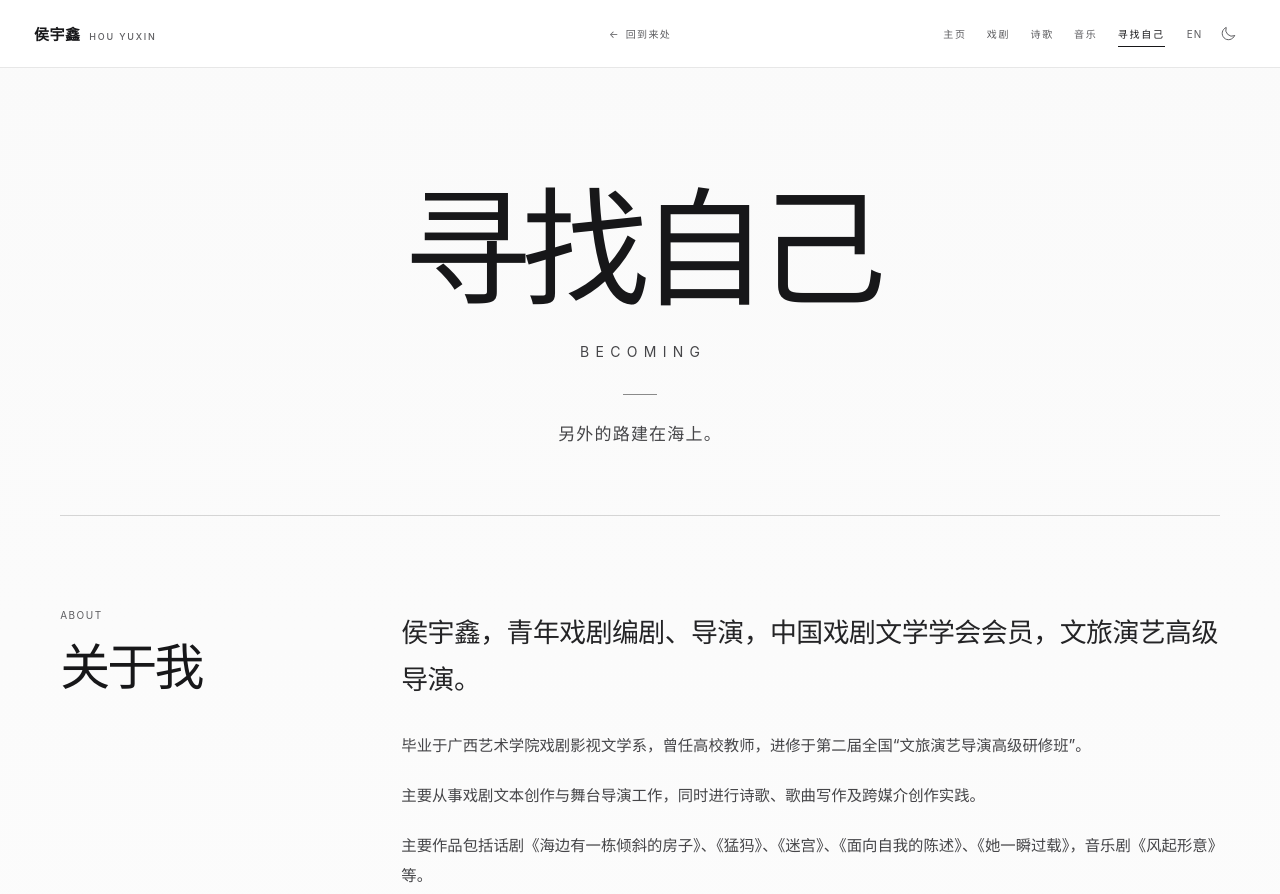
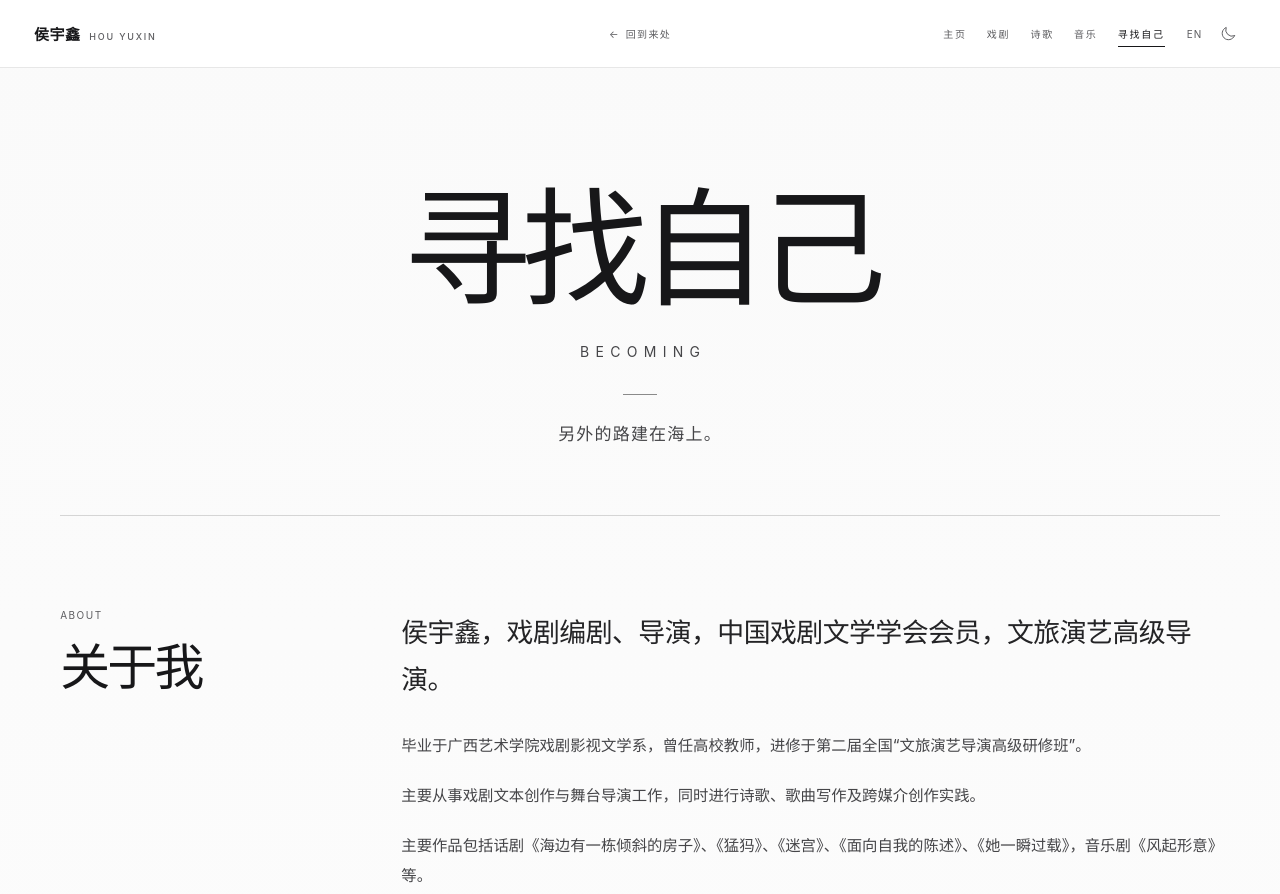
Before and after one commit to Houyuxinx/houyuxin-site, a plain HTML site: page becoming.html in a window 1280 px wide. Shown: the top 894 px of the page. Drawn offline with Linux system fonts and the light colour scheme.

Commit message:
统一个人页面中文身份称谓，去除青年限定

```diff
--- a/becoming.html
+++ b/becoming.html
@@ -3,14 +3,14 @@
 <head>
 <meta charset="utf-8">
 <meta name="viewport" content="width=device-width,initial-scale=1">
-<title>侯宇鑫（Yuxin Hou）｜青年戏剧编剧、导演 — ECHYOX</title>
+<title>侯宇鑫（Yuxin Hou）｜戏剧编剧、导演 — ECHYOX</title>
 
 <script src="theme.js?v=20261116-editorial3"></script><link rel="stylesheet" href="shared.css?v=20261029-safari-bottom-fade1">
 <link rel="stylesheet" href="searching.css?v=20261029-becoming-header-fade1">
 <script src="navigation.js?v=20261008-fade1400"></script>
 <link rel="stylesheet" href="language.css?v=20261114-credits1"><link rel="stylesheet" href="theme.css?v=20261114-theme1"><link rel="icon" href="favicon.ico?v=20261114-door2" type="image/x-icon" sizes="16x16 32x32 48x48"><link rel="icon" href="favicon.svg?v=20261114-door2" type="image/svg+xml" sizes="any"><link rel="icon" href="favicon.png?v=20261114-door2" type="image/png" sizes="32x32"><link rel="icon" href="favicon-192.png?v=20261114-apple1" type="image/png" sizes="192x192"><link rel="apple-touch-icon" sizes="180x180" href="apple-touch-icon.png"><link rel="apple-touch-icon" sizes="167x167" href="apple-touch-icon-167x167.png"><link rel="apple-touch-icon" sizes="152x152" href="apple-touch-icon-152x152.png"><script async defer src="https://cloud.umami.is/script.js" data-website-id="fda75079-483e-4f40-b21d-a5d85979b600" data-domains="echyox.com,www.echyox.com" data-exclude-search="true" data-exclude-hash="true" data-do-not-track="true" referrerpolicy="origin"></script>
 <!-- Page metadata: SEO and social sharing -->
-<meta name="description" content="侯宇鑫（Yuxin Hou）｜青年戏剧编剧、导演。个人创作、原创戏剧作品、演出经历与艺术实践。 About Yuxin Hou, a Chinese playwright and theatre director: original plays, selected productions, artistic practice and contact." data-description-en="Yuxin Hou is a Chinese playwright and theatre director. Explore original plays, selected productions and artistic practice.">
+<meta name="description" content="侯宇鑫（Yuxin Hou）｜戏剧编剧、导演。个人创作、原创戏剧作品、演出经历与艺术实践。 About Yuxin Hou, a Chinese playwright and theatre director: original plays, selected productions, artistic practice and contact." data-description-en="Yuxin Hou is a Chinese playwright and theatre director. Explore original plays, selected productions and artistic practice.">
 <link rel="alternate" hreflang="zh-CN" href="https://echyox.com/becoming.html">
 <link rel="alternate" hreflang="en" href="https://echyox.com/becoming.html?lang=en">
 <meta property="og:title" content="寻找自己 BECOMING — Yuxin Hou">
@@ -61,7 +61,7 @@
   <section class="search-section reveal" id="about" aria-labelledby="about-title">
     <div class="search-section-heading"><span class="section-kicker" lang="en">ABOUT</span><h2 id="about-title">关于我</h2></div>
     <div class="search-section-body search-about">
-      <p class="search-lead">侯宇鑫，青年戏剧编剧、导演，中国戏剧文学学会会员，文旅演艺高级导演。</p>
+      <p class="search-lead">侯宇鑫，戏剧编剧、导演，中国戏剧文学学会会员，文旅演艺高级导演。</p>
       <p>毕业于广西艺术学院戏剧影视文学系，曾任高校教师，进修于第二届全国“文旅演艺导演高级研修班”。</p>
       <p>主要从事戏剧文本创作与舞台导演工作，同时进行诗歌、歌曲写作及跨媒介创作实践。</p>
       <p>主要作品包括话剧《海边有一栋倾斜的房子》、《猛犸》、《迷宫》、《面向自我的陈述》、《她一瞬过载》，音乐剧《风起形意》等。</p>
```
